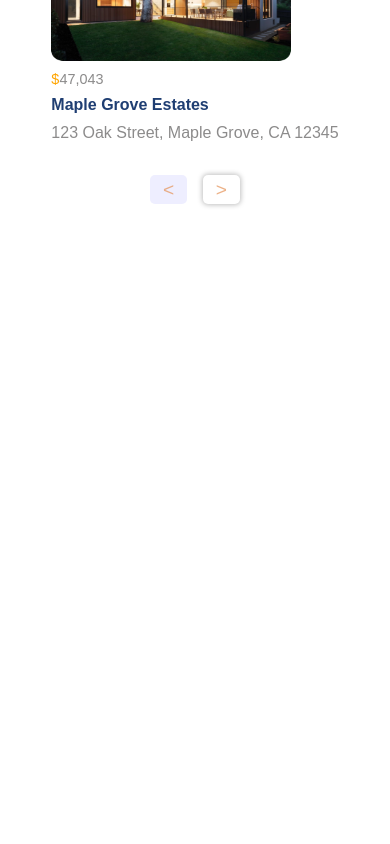
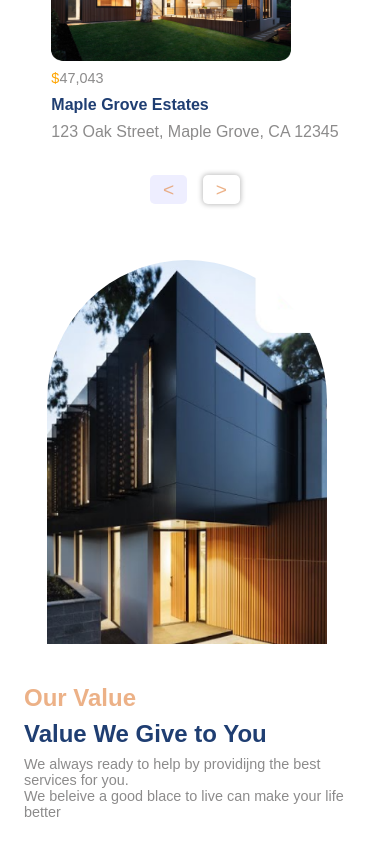
Before and after one commit to OumouDi/React-Real-Estate-Website, a React (Create React App) app: page / in a window 390 px wide. Shown: the part 1512-2356 px from the top of the page. Before the commit the page ends 1740 px from the top, so only its background shows below. Built offline with nearby package versions, Linux system fonts and the light colour scheme.

Commit message:
add values

```diff
--- a/package.json
+++ b/package.json
@@ -8,8 +8,10 @@
     "@testing-library/user-event": "^13.5.0",
     "framer-motion": "^11.0.6",
     "react": "^18.2.0",
+    "react-accessible-accordion": "^5.0.0",
     "react-countup": "^6.5.0",
     "react-dom": "^18.2.0",
+    "react-icons": "^5.0.1",
     "react-scripts": "5.0.1",
     "swiper": "^11.0.7",
     "web-vitals": "^2.1.4"
--- a/src/App.js
+++ b/src/App.js
@@ -2,6 +2,8 @@ import Header from "./components/header/Header";
 import "./App.css";
 import Hero from "./components/hero/Hero";
 import Residencies from "./components/residencies/Residencies";
+import Values from "./components/values/Values";
+
 
 function App() {
   return (
@@ -12,6 +14,9 @@ function App() {
         <Hero />
       </div>
       <Residencies />
+      <Values />
+
+
     </div>
   );
 }
--- /dev/null
+++ b/src/components/values/Values.jsx
@@ -0,0 +1,47 @@
+import React, { useState } from "react";
+import {
+  Accordion,
+  AccordionItem,
+  AccordionItemHeading,
+  AccordionItemButton,
+  AccordionItemPanel,
+  AccordionItemState,
+} from "react-accessible-accordion";
+import "react-accessible-accordion/dist/fancy-example.css";
+import {
+  MdOutlineArrowDropDown,
+  MdOutlineArrowDropDownCircle,
+} from "react-icons/md";
+import data from "../../utils/accordion";
+import "./values.css";
+import valueimage from "../../assets/value.png";
+
+const Values = () => {
+  return (
+    <section id="value" className="v-wrapper">
+      <div className="paddings innerWidth flexCenter v-container">
+        {/* left side */}
+        <div className="v-left">
+          <div className="image-container">
+            <img src={valueimage} alt="" />
+          </div>
+        </div>
+
+        {/* right */}
+        <div className="flexColStart v-right">
+          <span className="brownText">Our Value</span>
+
+          <span className="primaryText">Value We Give to You</span>
+
+          <span className="secondaryText">
+            We always ready to help by providijng the best services for you.
+            <br />
+            We beleive a good blace to live can make your life better
+          </span>
+        </div>
+      </div>
+    </section>
+  );
+};
+
+export default Values;
--- /dev/null
+++ b/src/components/values/values.css
@@ -0,0 +1,51 @@
+.v-right {
+    gap: 0.5rem;
+  }
+  .accordion {
+    margin-top: 2rem;
+    border: none;
+  }
+  .accordionItem {
+    background: white;
+    border: 0.8px solid rgba(128, 128, 128, 0.143);
+    border-radius: 8px;
+    overflow: hidden;
+    margin-bottom: 20px;
+  }
+
+  .accordionItem.expanded {
+    box-shadow: var(--shadow);
+    border-radius: 6px;
+  }
+  .accordionButton {
+    background: white;
+    padding: 1rem;
+    width: 100%;
+    justify-content: space-between;
+    cursor: pointer;
+  }
+
+  .icon {
+    padding: 10px;
+    background: #eeeeff;
+    border-radius: 5px;
+  }
+  .icon svg {
+    fill: var(--blue);
+  }
+
+  .accordionButton .primaryText{
+      font-size: 1.1rem;
+  }
+
+  @media (max-width: 1024px) {
+      .v-container{
+          flex-direction: column;
+      }
+  }
+
+  @media (max-width: 768px) {
+      .accordionButton .primaryText{
+          font-size: .8rem;
+      }
+  }
--- /dev/null
+++ b/src/utils/accordion.js
@@ -0,0 +1,25 @@
+import { HiShieldCheck } from "react-icons/hi";
+import { MdCancel, MdAnalytics } from "react-icons/md";
+
+
+const data = [
+  {
+    icon: <HiShieldCheck />,
+    heading: "Best interest rates on the market",
+    detail:
+      "Exercitation in fugiat est ut ad ea cupidatat ut in cupidatat occaecat ut occaecat consequat est minim minim esse tempor laborum consequat esse adipisicing eu reprehenderit enim.",
+  },
+  {
+    icon: <MdCancel />,
+    heading: "Prevent unstable prices",
+    detail:
+      "Exercitation in fugiat est ut ad ea cupidatat ut in cupidatat occaecat ut occaecat consequat est minim minim esse tempor laborum consequat esse adipisicing eu reprehenderit enim.",
+  },
+  {
+    icon: <MdAnalytics />,
+    heading: "Best price on the market",
+    detail:
+      "Exercitation in fugiat est ut ad ea cupidatat ut in cupidatat occaecat ut occaecat consequat est minim minim esse tempor laborum consequat esse adipisicing eu reprehenderit enim.",
+  },
+];
+export default data;
```
Also changed, not shown: src/assets/value.png (added), 1 other file (tests, documents, lock files or other folders).
